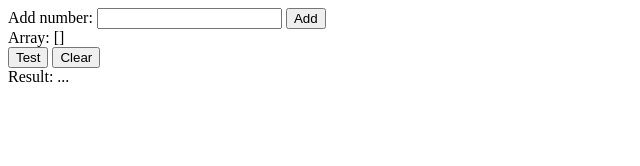
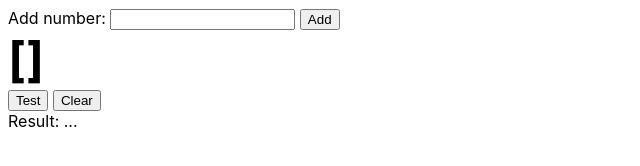
Before and after one commit to iic3585-2019/wasm-subset-sum-0-g3, a website built with webpack: page web_implementar/index.html in a window 1280 px wide. Shown: the whole page, without its empty margins (0-640 px from the left). Built offline with nearby package versions, Linux system fonts and the light colour scheme.

Commit message:
improved style

```diff
--- a/web_implementar/index.html
+++ b/web_implementar/index.html
@@ -3,13 +3,20 @@
   <head>
     <meta charset="utf-8" />
     <title>Hello wasm-pack!</title>
+    <style>
+      body {
+        font-family: -apple-system, BlinkMacSystemFont, sans-serif;
+      }
+      #array {
+        font-size: -webkit-xxx-large;
+        font-weight: bold;
+      }
+    </style>
   </head>
   <body>
     Add number: <input id="addNumberInput" type="text" name="number" />
     <input id="addElementButton" type="submit" value="Add" />
-    <div id="arrayRepresentation">
-      <span>Array: </span> <span id="array">[]</span>
-    </div>
+    <div id="arrayRepresentation"><span id="array">[]</span></div>
     <input id="testArrayButton" type="submit" value="Test" />
     <input id="clearArrayButton" type="submit" value="Clear" />
     <div id="resultWrapper">Result: <span id="result">...</span></div>
```
